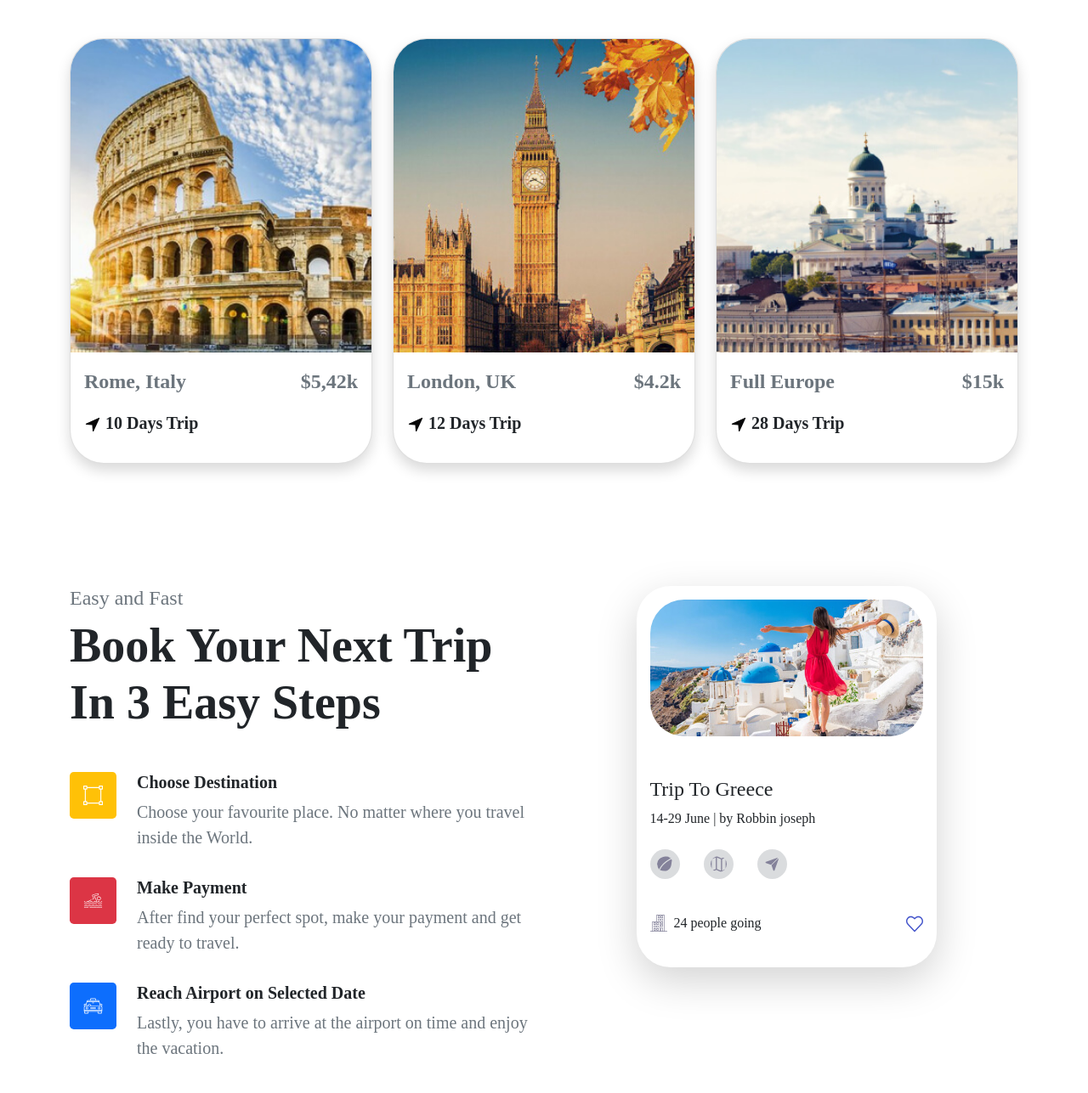
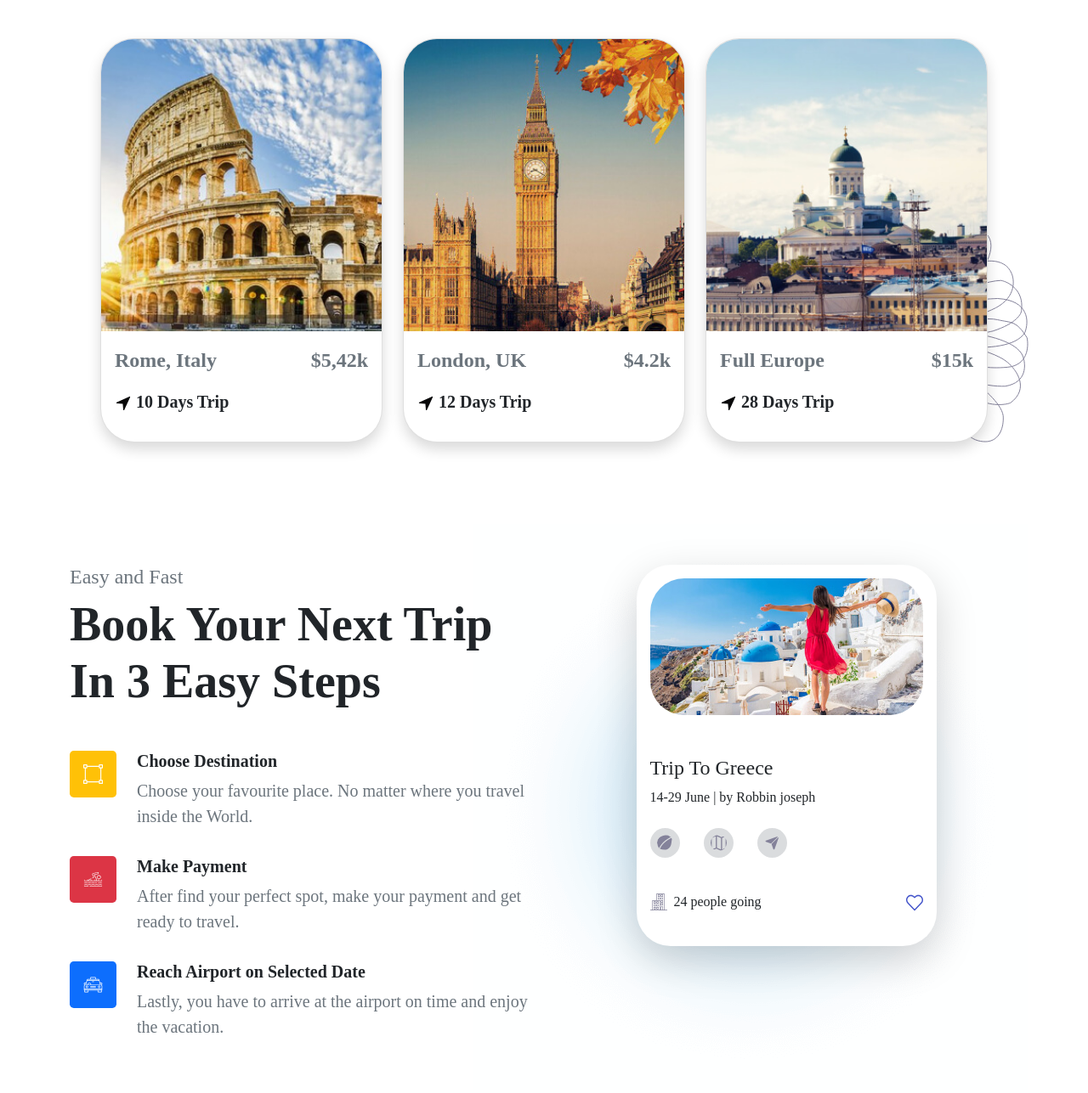
Before and after one commit to nurmdrafi/travel-agency, a plain HTML site: page index.html in a window 1280 px wide. Shown: the part 1505-2792 px from the top of the page at 85% size. Drawn offline with nearby package versions, Linux system fonts and the light colour scheme; a web font is replaced by a local one.

Commit message:
bg img added

```diff
--- a/index.html
+++ b/index.html
@@ -121,7 +121,10 @@
     <main>
         <!-- Category Start -->
         <section>
-            <div class="container mb-5">
+            <div class="container mb-5 position-relative">
+                <div class="position-absolute end-0 top-0 translate-middle-y">
+                    <img src="assets/img/category/shape.svg" alt="">
+                </div>
                 <h4 class="text-center text-muted text-uppercase">Category</h4>
                 <h1 class="text-center display-4 fw-bold mb-5">We Offer Best Services</h1>
                 <div class="row row-cols-1 row-cols-md-2 row-cols-lg-4 g-4">
@@ -181,10 +184,13 @@
 
         <!-- Destination Start -->
         <section>
-            <div class="container mb-5 py-5">
+            <div class="container mb-5 p-5 position-relative">
+                <div class="position-absolute end-0 bottom-0 d-none d-lg-block">
+                    <img src="assets/img/dest/shape.svg" alt="" class="pb-5">
+                </div>
                 <h4 class="text-center text-muted">Top Selling</h4>
                 <h1 class="text-center display-4 fw-bold mb-5">Top Destinations</h1>
-                <div class="row row-cols-1 row-cols-md-3 g-4">
+                <div class="row row-cols-1 row-cols-md-2 row-cols-lg-3 g-4">
                     <div class="cols">
                         <div class="card border-radius shadow overflow-hidden">
                             <div class="card-img d-flex justify-content-center">
@@ -236,9 +242,13 @@
         <!-- Destination End -->
 
         <section>
-            <!-- Booking Left -->
-            <div class="container mb-5 py-5">
+            <!-- Booking Start -->
+            <div class="container mb-5 py-5 position-relative">
+                <div class="position-absolute top-0 end-0" style="z-index: -1;">
+                    <img src="assets/img/steps/bg.png" alt="">
+                </div>
                 <div class="row">
+                    <!-- Booking Left -->
                     <div class="col-md-12 col-lg-6">
                         <h4 class="text-muted">Easy and Fast</h4>
                         <h1 class="display-4 fw-bold mb-5">Book Your Next Trip <br> In 3 Easy Steps</h1>
@@ -283,7 +293,7 @@
                     <!-- Booking Right -->
                     <div class="col-md-12 col-lg-6">
                         <div class="d-flex align-items-center justify-content-center">
-                            <div class="p-3 border-radius shadow-lg h-auto">
+                            <div class="p-3 border-radius shadow-lg h-auto bg-white">
                                 <div>
                                     <img src="assets/img/steps/booking-img.jpg" alt="" class="border-radius">
                                 </div>
```
